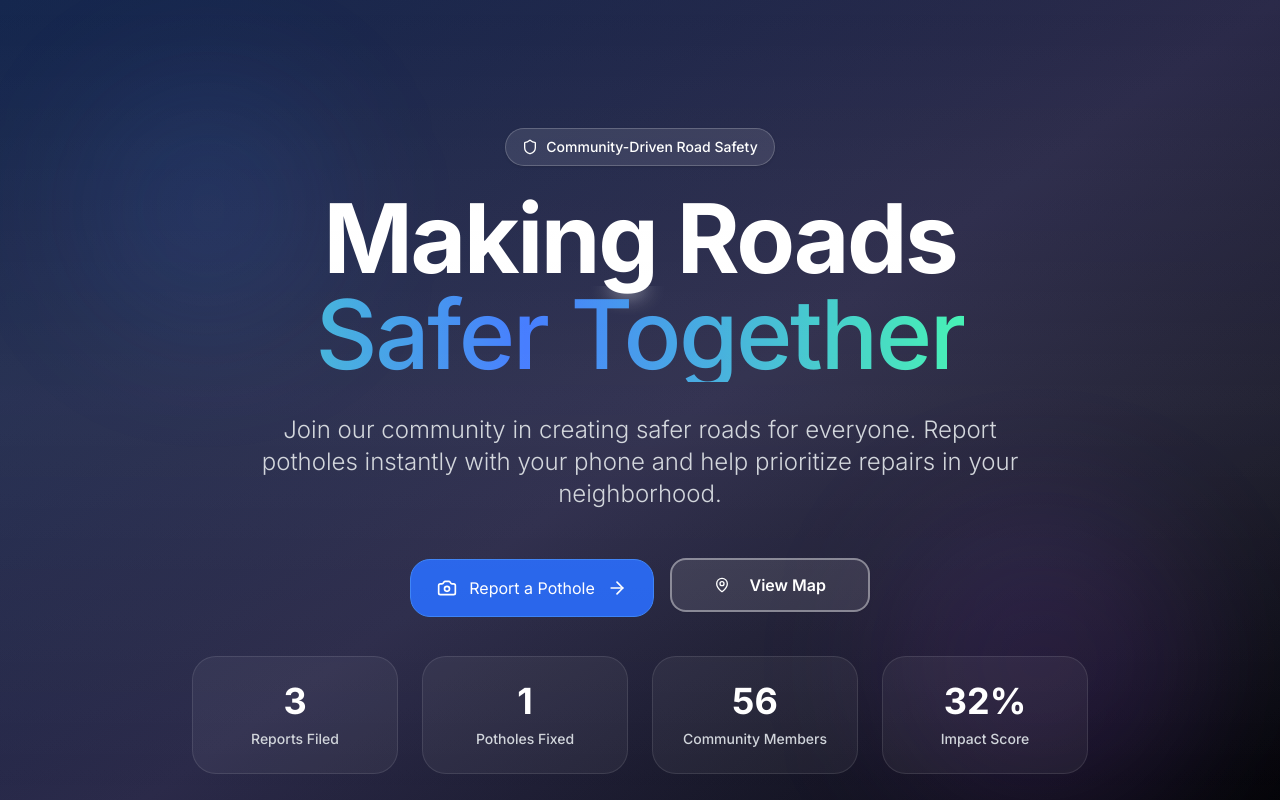
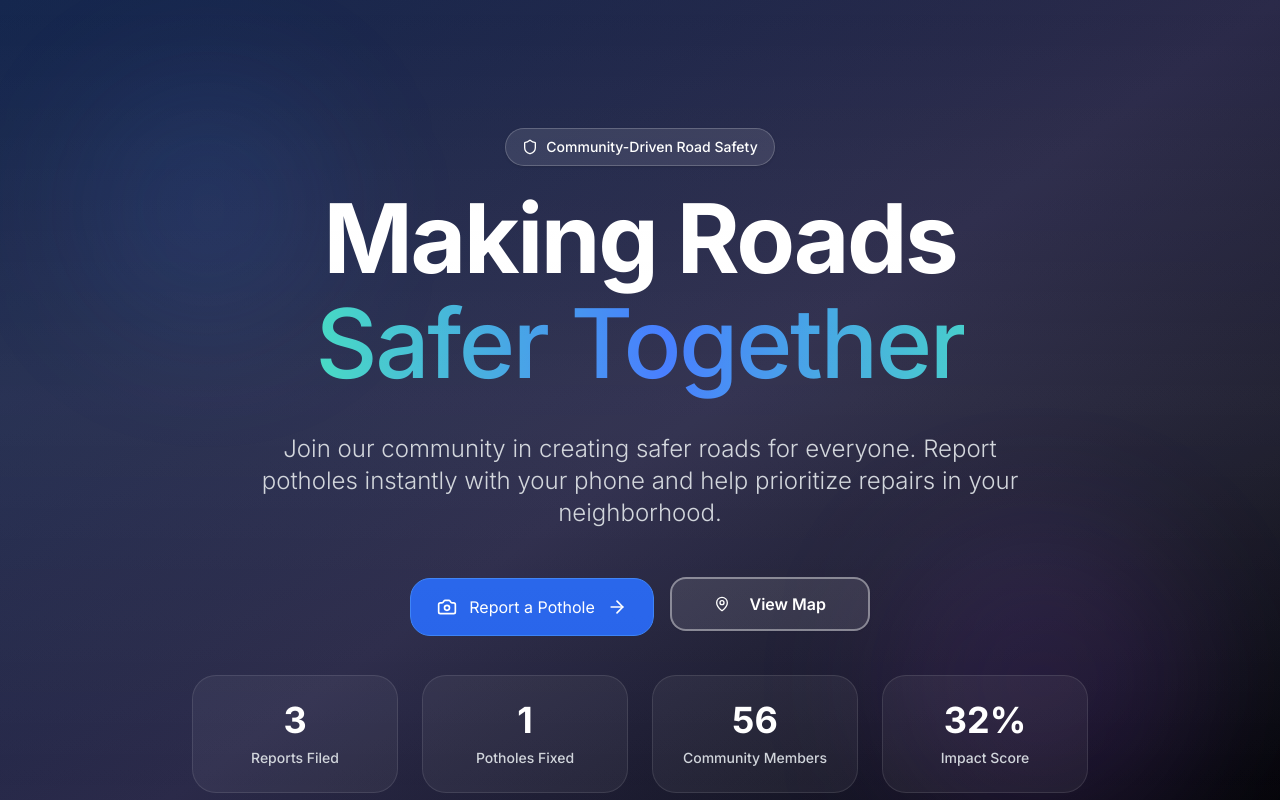
Before and after one commit to sandeshskammath/pothole-reporter, a Next.js app: page / in a window 1280 px wide. Shown: the top 800 px of the page. Built offline with nearby package versions, Linux system fonts and the light colour scheme.

Commit message:
slower animation

```diff
--- a/src/app/page.tsx
+++ b/src/app/page.tsx
@@ -86,7 +86,7 @@ export default function Home() {
                 <span className="block">
                   <GradientText
                     colors={["#40ffaa", "#4079ff", "#40ffaa", "#4079ff", "#40ffaa"]}
-                    animationSpeed={3}
+                    animationSpeed={6}
                     showBorder={false}
                     className="block"
                   >
--- a/src/components/ui/GradientText.css
+++ b/src/components/ui/GradientText.css
@@ -1,44 +1,21 @@
 .animated-gradient-text {
   position: relative;
   margin: 0 auto;
-  display: flex;
+  display: inline-block;
   max-width: fit-content;
-  border-radius: 1.25rem;
   font-weight: 500;
-  backdrop-filter: blur(10px);
-  cursor: pointer;
 }
 
-.gradient-overlay {
-  position: absolute;
-  top: 0; left: 0; right: 0; bottom: 0;
-  background-size: 300% 100%;
-  animation: gradient linear infinite;
-  border-radius: inherit;
-  z-index: 0;
-  pointer-events: none;
-}
-
-.gradient-overlay::before {
-  content: "";
-  position: absolute;
-  width: calc(100% - 2px);
-  height: calc(100% - 2px);
-  left: 50%;
-  top: 50%;
-  transform: translate(-50%, -50%);
-  background-color: #060010;
-  z-index: -1;
-}
+/* Gradient overlay styles removed since showBorder is false */
 
 .text-content {
-  position: relative;
-  z-index: 2;
   background-size: 300% 100%;
   background-clip: text;
   -webkit-background-clip: text;
   color: transparent;
   animation: gradient linear infinite;
+  line-height: 1.2;
+  padding: 0;
 }
 
 @keyframes gradient {
```
